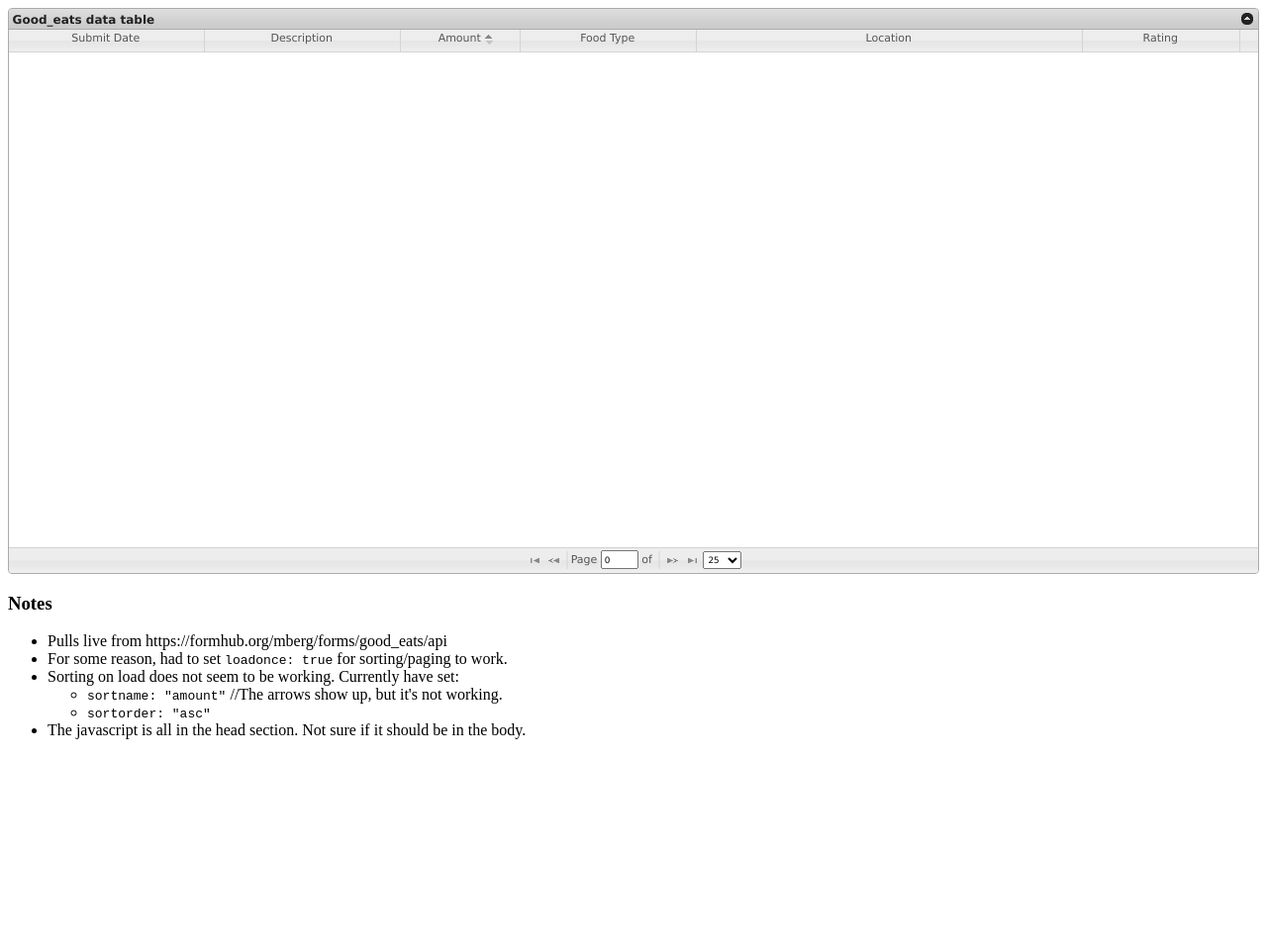
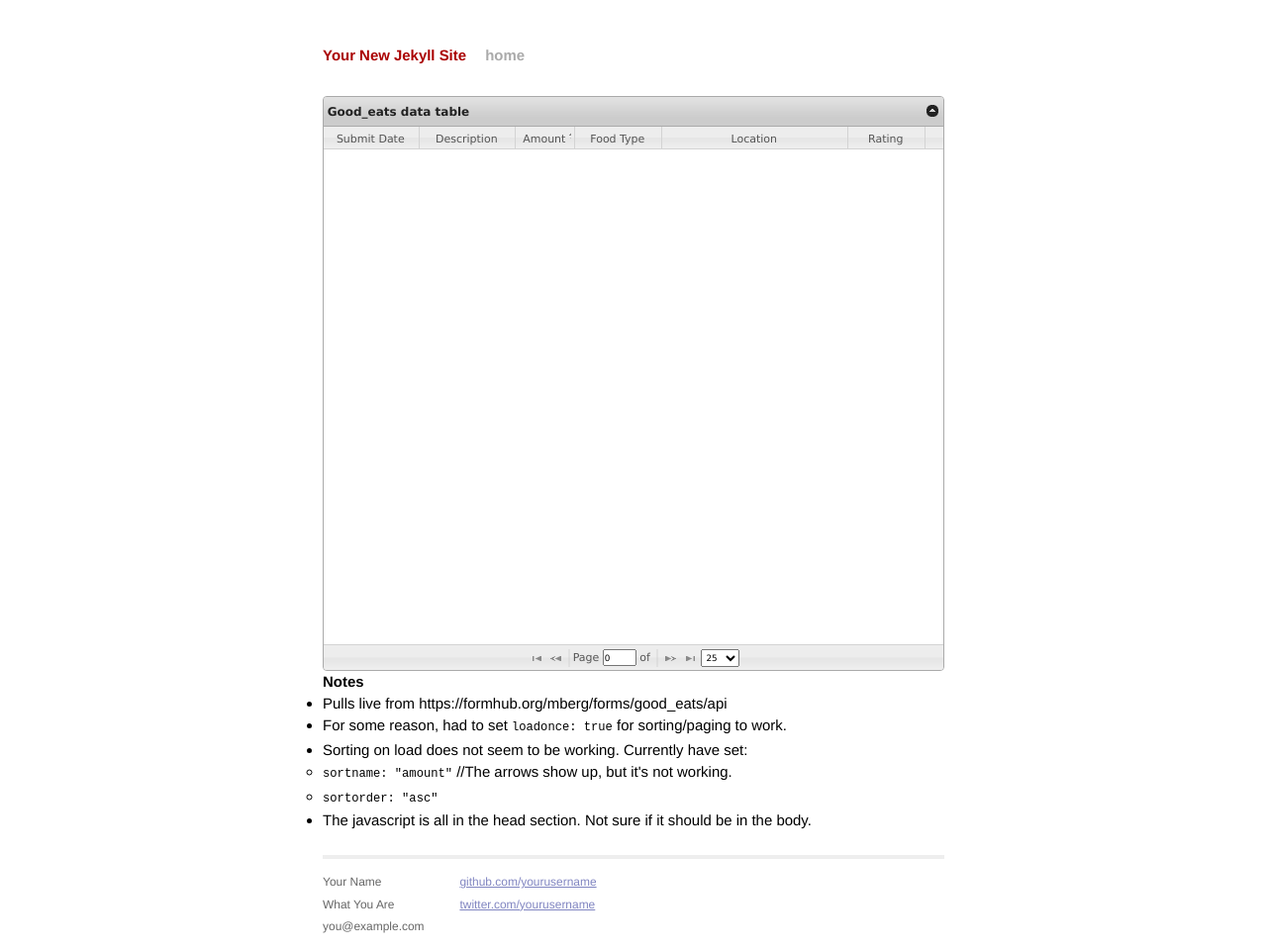
Before and after one commit to jcontini/old-jekyll-site, a Jekyll site: the page built from json2table/index.html, in a window 1280 px wide. Shown: the whole page at 99% size. Built offline with Jekyll 4.4.1, drawn with Linux system fonts in a browser that asks for light colours; Markdown is read by kramdown in place of the engine named in the settings; before the commit the page ends 900 px from its top, so only the background shows below that.

Commit message:
Tried to apply Jekyll theme to subfolder index
It might break.

```diff
--- a/json2table/index.html
+++ b/json2table/index.html
@@ -1,6 +1,8 @@
-<!DOCTYPE html>
+---
+layout: default
+title: Your New Jekyll Site
+---
 <!-- Informed by http://www.trirand.com/jqgridwiki/doku.php?id=wiki:first_grid -->
-<html>
 <head>
 <title>4 Experimenting</title>
 
@@ -56,4 +58,3 @@ $(function () {
         <li>The javascript is all in the head section. Not sure if it should be in the body.
     </ul>
 </body>
-</html>
```
